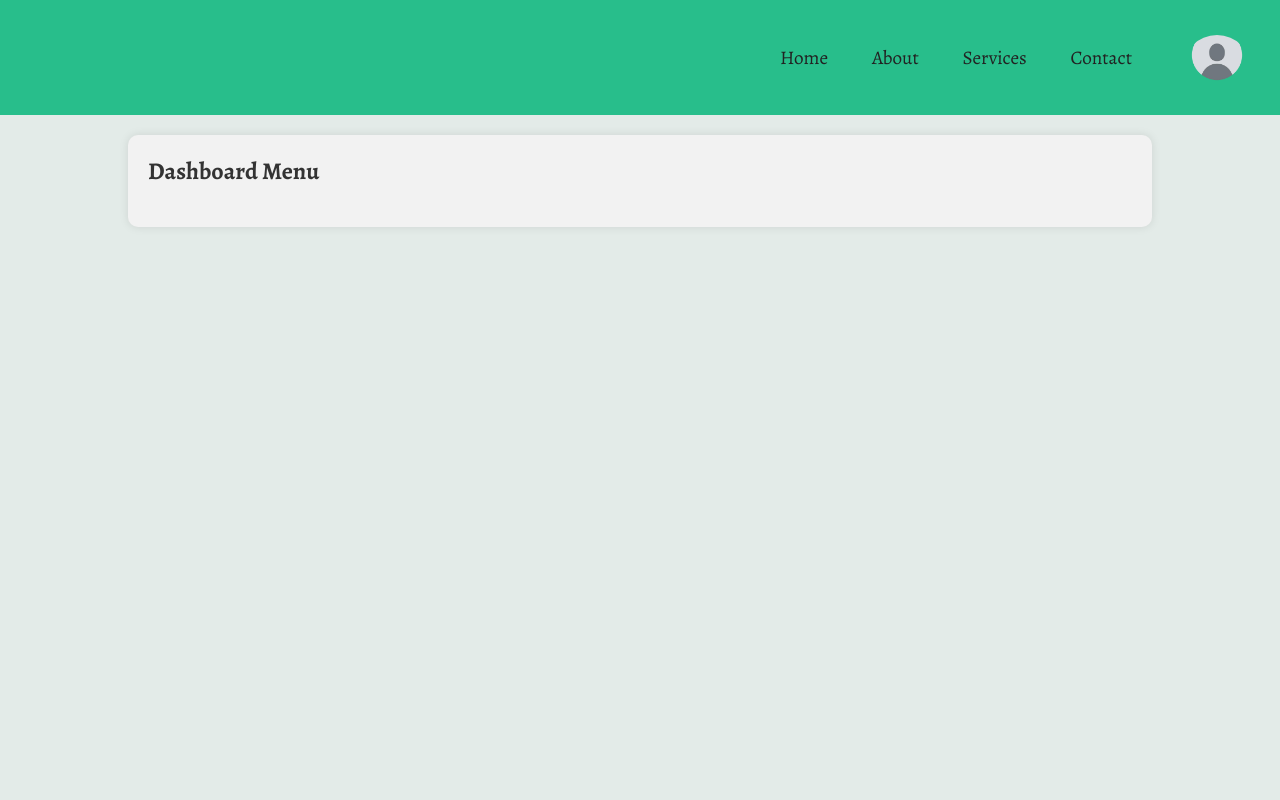
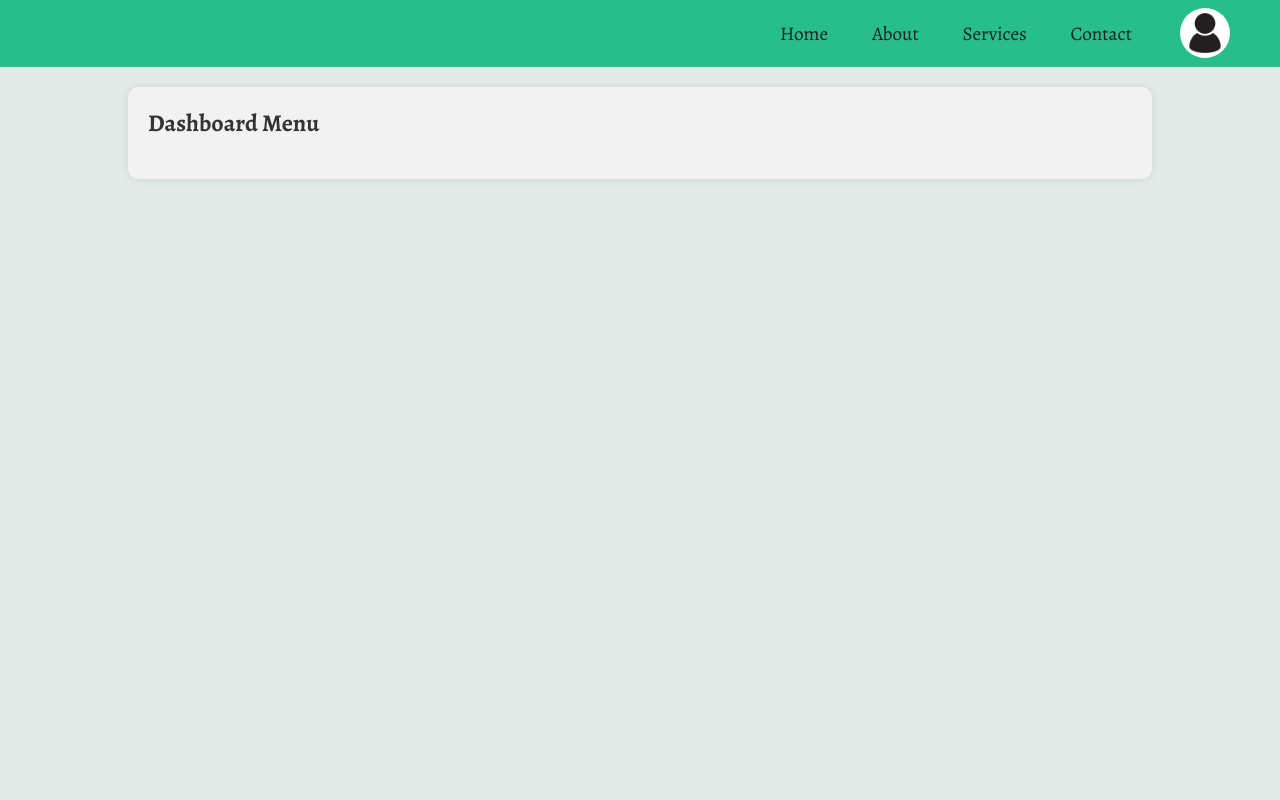
Before and after one commit to manarzeyad11/itqan, a PHP site: page /html/dashboard.html in a window 1280 px wide. Run offline with PHP 8.4, Linux system fonts and the light colour scheme.

Commit message:
UPDATE III

```diff
--- a/css/dashboard.css
+++ b/css/dashboard.css
@@ -51,13 +51,13 @@ nav ul li a:hover {
 
 .profile {
     position: relative;
-    width: 70px;
-    height: 70px;
+    width: 50px; /* Adjust the width as needed */
+    height: 50px; /* Adjust the height as needed */
     border-radius: 50%;
     overflow: hidden;
     cursor: pointer;
-    margin-right: -100px;
-    margin-top: 25px;
+    margin-top: -12px;
+    margin-right: 20px;
 }
 
 .profile img {
@@ -67,7 +67,6 @@ nav ul li a:hover {
     width: 100%;
     height: 100%;
     object-fit: cover;
-    margin-top: -15px;
 }
 
 .action {
@@ -75,6 +74,7 @@ nav ul li a:hover {
     top: 20px;
     right: 30px;
 }
+
 
 
 .action .menu {
--- a/html/dashboard.html
+++ b/html/dashboard.html
@@ -24,13 +24,16 @@
                 <li><a href="#">About</a></li>
                 <li><a href="#">Services</a></li>
                 <li><a href="#">Contact</a></li>
+
             </ul>
 
-            <div class="profile" onclick="menuToggle();">
-                <img src="../img/s2.png" alt="">
-            </div>
 
             <div class="action">
+
+                <div class="profile" onclick="menuToggle();">
+                    <img src="../img/s2.jpg" alt="">
+                </div>
+
 
                 <div class="menu">
                     <h3>User</h3>
@@ -56,7 +59,10 @@
                             <a href="#" id="logout-link"> Logout </a>
                         </li>
 
+
                     </ul>
+
+
                 </div>
             </div>
 
--- a/html/index.html
+++ b/html/index.html
@@ -104,7 +104,7 @@
                             const tokenFromCookie = getCookie("token");
                             console.log("Token from Cookie:", tokenFromCookie);
 
-                            console.log(data.token_status);
+                            console.log("Token Status", data.token_status);
 
                             // Check the token status
                             if (data.token_status !== "approved") {
--- a/php/connection.php
+++ b/php/connection.php
@@ -1,8 +1,9 @@
 <?php
 
+// mysqli_connect(host, username, password, dbname)
 $con = mysqli_connect("localhost", "root", "", "signup_db");
 
-// $responce = array();
+$responce = array();
 
 // if ($con) {
 //     echo json_encode(["message" => "Database connection successfully"]);
--- a/php/login.php
+++ b/php/login.php
@@ -12,7 +12,7 @@ use ReallySimpleJWT\Token;
 // Include the connection file
 include 'connection.php';
 
-$response = array();
+
 
 if ($con) {
     if (isset($_GET["username"]) && isset($_GET["password"])) {
@@ -48,11 +48,11 @@ if ($con) {
                 $token = Token::customPayload($payload, $secret);
 
                 // Insert the token into the user_token table
-                $insertTokenSql = "INSERT INTO user_token (user_id, token_string) VALUES ('$user_id', '$token')";
+                $insertTokenSql = "INSERT INTO user_token (user_id, token_string, token_status) VALUES ('$user_id', '$token', 'not approved')";
                 $insertTokenResult = mysqli_query($con, $insertTokenSql);
 
                 if ($insertTokenResult) {
-                    echo json_encode(["login" => "Y", "user_id" => $user_id, "token" => $token, "token_status" => $token_status]);
+                    echo json_encode(["login" => "Y", "user_id" => $user_id, "token" => $token, "token_status" => "not approved"]);
                 } else {
                     echo json_encode(["error" => "Failed to store token"]);
                 }
```
Also changed, not shown: img/s2.jpg (added).
